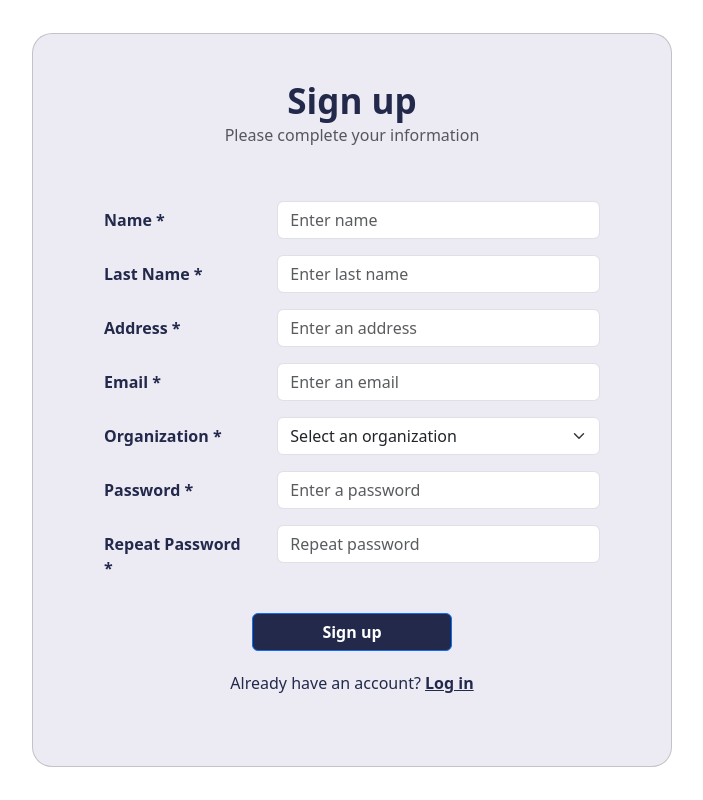
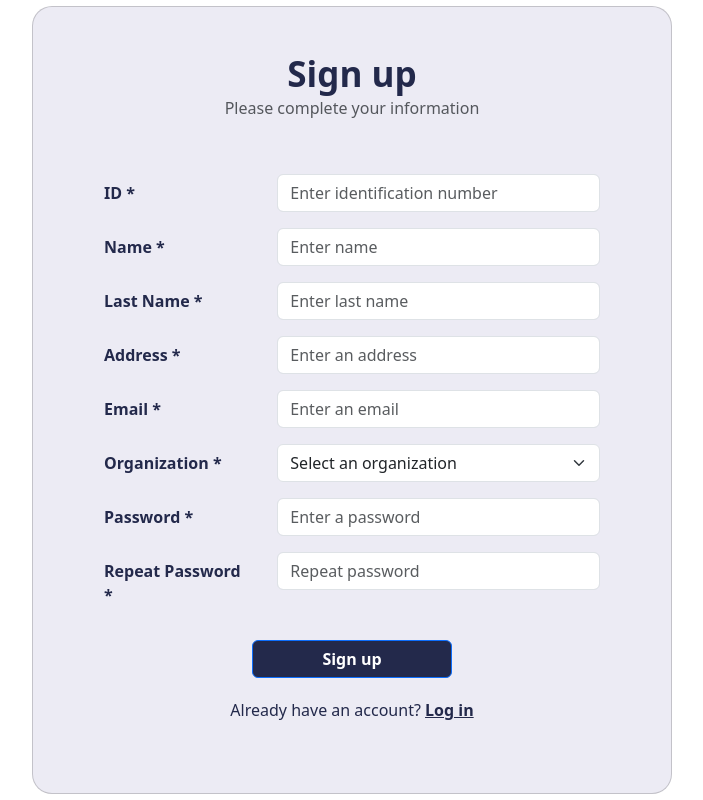
Before and after one commit to TicketManagerProject/mf-signup, a React app: page / in a window 1280 px wide. Shown: the whole page, without its empty margins (288-991 px from the left). Built offline with nearby package versions, Linux system fonts and the light colour scheme.

Commit message:
identification number

```diff
--- a/src/components/SignUp.jsx
+++ b/src/components/SignUp.jsx
@@ -2,25 +2,31 @@ import React, { useState } from "react";
 import { Card, Button, Form, Row, Col } from "react-bootstrap";
 import { Link } from "react-router-dom";
 
-
-
 const SignUp = () => {
   const [validated, setValidated] = useState(false);
-  //datas
-  const [name,setName]= useState("");
-  const [lastName,setLastName]= useState("");
-  const [address,setAddress]= useState("");
-  const [email,setEmail]= useState("");
-  const [organization,setOrganization]= useState("");
-  const [password,setPassword]= useState("");
-  const [repeatPassword,setRepeatPassword]= useState("");
+  const [id, setId] = useState("");
+  const [name, setName] = useState("");
+  const [lastName, setLastName] = useState("");
+  const [address, setAddress] = useState("");
+  const [email, setEmail] = useState("");
+  const [organization, setOrganization] = useState("");
+  const [password, setPassword] = useState("");
+  const [repeatPassword, setRepeatPassword] = useState("");
 
   const handleSubmit = (event) => {
-    let item = {name, lastName, address, email, organization, password, repeatPassword}
+    let item = {
+      id,
+      name,
+      lastName,
+      address,
+      email,
+      organization,
+      password,
+      repeatPassword,
+    };
     console.warn(item);
 
-    fetch
-
+    fetch;
 
     const form = event.currentTarget;
     if (form.checkValidity() === false) {
@@ -32,7 +38,6 @@ const SignUp = () => {
   };
 
   return (
-
     <div
       style={{
         display: "flex",
@@ -68,6 +73,31 @@ const SignUp = () => {
               <Form.Group
                 as={Row}
                 className="mb-3"
+                controlId="formHorizontalIdentificationNumber"
+              >
+                <Form.Label
+                  column
+                  sm={4}
+                  style={{ color: "#23294B", fontWeight: "bold" }}
+                >
+                  ID *
+                </Form.Label>
+                <Col sm={8}>
+                  <Form.Control
+                    required
+                    type="text"
+                    onChange={(e) => setId(e.target.value)}
+                    placeholder="Enter identification number"
+                  />
+                  <Form.Control.Feedback>Looks good!</Form.Control.Feedback>
+                  <Form.Control.Feedback type="invalid">
+                    Invalid identification number.
+                  </Form.Control.Feedback>
+                </Col>
+              </Form.Group>
+              <Form.Group
+                as={Row}
+                className="mb-3"
                 controlId="formHorizontalName"
               >
                 <Form.Label
@@ -78,7 +108,12 @@ const SignUp = () => {
                   Name *
                 </Form.Label>
                 <Col sm={8}>
-                  <Form.Control required type="text" onChange={(e)=>setName(e.target.value)} placeholder="Enter name" />
+                  <Form.Control
+                    required
+                    type="text"
+                    onChange={(e) => setName(e.target.value)}
+                    placeholder="Enter name"
+                  />
                   <Form.Control.Feedback>Looks good!</Form.Control.Feedback>
                   <Form.Control.Feedback type="invalid">
                     Invalid name.
@@ -101,7 +136,7 @@ const SignUp = () => {
                   <Form.Control
                     required
                     type="text"
-                    onChange={(e)=>setLastName(e.target.value)}
+                    onChange={(e) => setLastName(e.target.value)}
                     placeholder="Enter last name"
                   />
                   <Form.Control.Feedback>Looks good!</Form.Control.Feedback>
@@ -126,7 +161,7 @@ const SignUp = () => {
                   <Form.Control
                     required
                     type="text"
-                    onChange={(e)=>setAddress(e.target.value)}
+                    onChange={(e) => setAddress(e.target.value)}
                     placeholder="Enter an address"
                   />
                   <Form.Control.Feedback>Looks good!</Form.Control.Feedback>
@@ -151,7 +186,7 @@ const SignUp = () => {
                   <Form.Control
                     required
                     type="email"
-                    onChange={(e)=>setEmail(e.target.value)}
+                    onChange={(e) => setEmail(e.target.value)}
                     placeholder="Enter an email"
                   />
                   <Form.Control.Feedback>Looks good!</Form.Control.Feedback>
@@ -173,8 +208,11 @@ const SignUp = () => {
                   Organization *
                 </Form.Label>
                 <Col sm={8}>
-                  <Form.Select required onChange={(e) => setOrganization(e.target.value)}>
-                    <option value="">Select an organization</option> {/* Añadir una opción predeterminada vacía */}
+                  <Form.Select
+                    required
+                    onChange={(e) => setOrganization(e.target.value)}
+                  >
+                    <option value="">Select an organization</option>
                     <option value="UPTC">UPTC</option>
                   </Form.Select>
                   <Form.Control.Feedback>Looks good!</Form.Control.Feedback>
@@ -182,7 +220,6 @@ const SignUp = () => {
                     Please select an organization.
                   </Form.Control.Feedback>
                 </Col>
-
               </Form.Group>
               <Form.Group
                 as={Row}
@@ -200,7 +237,7 @@ const SignUp = () => {
                   <Form.Control
                     required
                     type="password"
-                    onChange={(e)=>setPassword(e.target.value)}
+                    onChange={(e) => setPassword(e.target.value)}
                     placeholder="Enter a password"
                   />
                   <Form.Control.Feedback>Looks good!</Form.Control.Feedback>
@@ -225,7 +262,7 @@ const SignUp = () => {
                   <Form.Control
                     required
                     type="password"
-                    onChange={(e)=>setRepeatPassword(e.target.value)}
+                    onChange={(e) => setRepeatPassword(e.target.value)}
                     placeholder="Repeat password"
                   />
                   <Form.Control.Feedback>Looks good!</Form.Control.Feedback>
```
